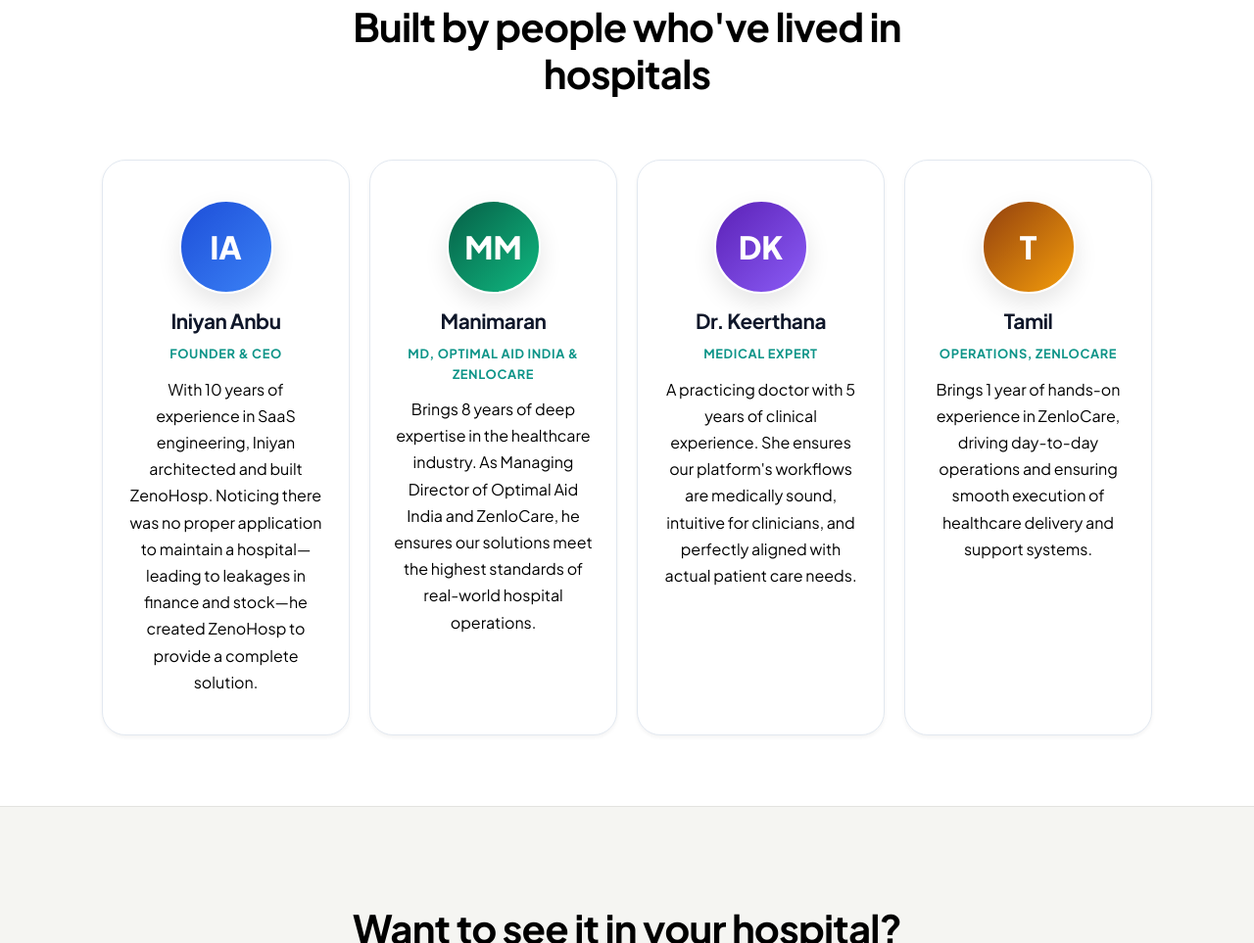
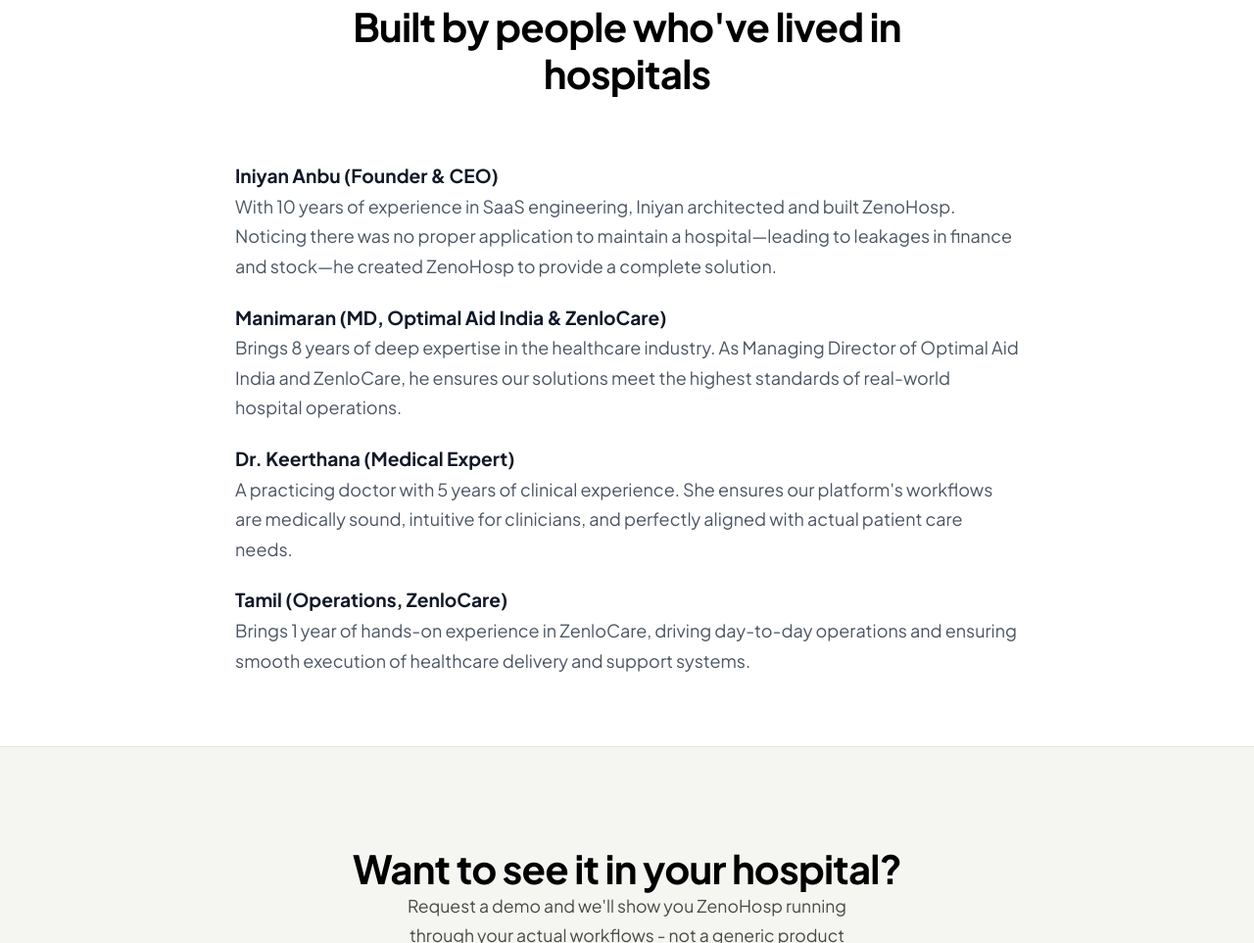
Before and after one commit to zeno-hosp/zenohosp-website, a plain HTML site: page about-us/index.html in a window 1280 px wide. Shown: the part 5429-6392 px from the top of the page at 98% size. Drawn offline with Linux system fonts and the light colour scheme.

Commit message:
Update index.html

```diff
--- a/about-us/index.html
+++ b/about-us/index.html
@@ -817,31 +817,23 @@
       <div class="section-header text-center">
         <h2>Built by people who've lived in hospitals</h2>
       </div>
-      <div class="marketing-content-grid team-grid">
-        <div class="marketing-content-card team-card">
-          <div class="team-avatar ta-blue">IA</div>
-          <h3>Iniyan Anbu</h3>
-          <div class="team-role">Founder &amp; CEO</div>
-          <p>With 10 years of experience in SaaS engineering, Iniyan architected and built ZenoHosp. Noticing there was no proper application to maintain a hospital—leading to leakages in finance and stock—he created ZenoHosp to provide a complete solution.</p>
-        </div>
-        <div class="marketing-content-card team-card">
-          <div class="team-avatar ta-green">MM</div>
-          <h3>Manimaran</h3>
-          <div class="team-role">MD, Optimal Aid India &amp; ZenloCare</div>
-          <p>Brings 8 years of deep expertise in the healthcare industry. As Managing Director of Optimal Aid India and ZenloCare, he ensures our solutions meet the highest standards of real-world hospital operations.</p>
-        </div>
-        <div class="marketing-content-card team-card">
-          <div class="team-avatar ta-purple">DK</div>
-          <h3>Dr. Keerthana</h3>
-          <div class="team-role">Medical Expert</div>
-          <p>A practicing doctor with 5 years of clinical experience. She ensures our platform's workflows are medically sound, intuitive for clinicians, and perfectly aligned with actual patient care needs.</p>
-        </div>
-        <div class="marketing-content-card team-card">
-          <div class="team-avatar ta-orange">T</div>
-          <h3>Tamil</h3>
-          <div class="team-role">Operations, ZenloCare</div>
-          <p>Brings 1 year of hands-on experience in ZenloCare, driving day-to-day operations and ensuring smooth execution of healthcare delivery and support systems.</p>
-        </div>
+      <div class="marketing-content-text" style="max-width: 800px; margin: 0 auto; text-align: left; font-size: 1.1rem; line-height: 1.8; color: #4b5563;">
+        <p style="margin-bottom: 20px;">
+          <strong style="color: #111827; font-size: 1.2rem;">Iniyan Anbu (Founder &amp; CEO)</strong><br>
+          With 10 years of experience in SaaS engineering, Iniyan architected and built ZenoHosp. Noticing there was no proper application to maintain a hospital—leading to leakages in finance and stock—he created ZenoHosp to provide a complete solution.
+        </p>
+        <p style="margin-bottom: 20px;">
+          <strong style="color: #111827; font-size: 1.2rem;">Manimaran (MD, Optimal Aid India &amp; ZenloCare)</strong><br>
+          Brings 8 years of deep expertise in the healthcare industry. As Managing Director of Optimal Aid India and ZenloCare, he ensures our solutions meet the highest standards of real-world hospital operations.
+        </p>
+        <p style="margin-bottom: 20px;">
+          <strong style="color: #111827; font-size: 1.2rem;">Dr. Keerthana (Medical Expert)</strong><br>
+          A practicing doctor with 5 years of clinical experience. She ensures our platform's workflows are medically sound, intuitive for clinicians, and perfectly aligned with actual patient care needs.
+        </p>
+        <p>
+          <strong style="color: #111827; font-size: 1.2rem;">Tamil (Operations, ZenloCare)</strong><br>
+          Brings 1 year of hands-on experience in ZenloCare, driving day-to-day operations and ensuring smooth execution of healthcare delivery and support systems.
+        </p>
       </div>
     </div>
   </section>
```
